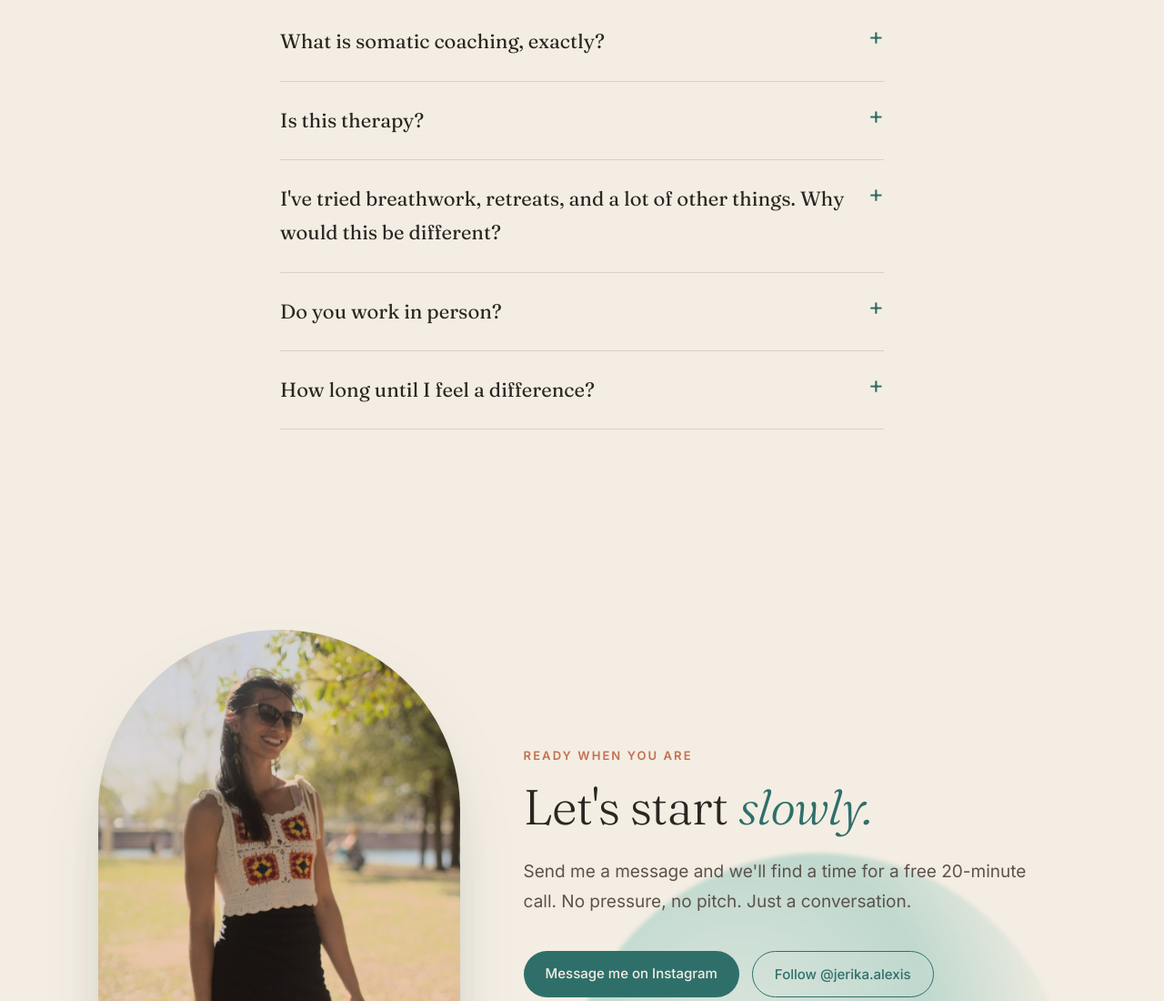
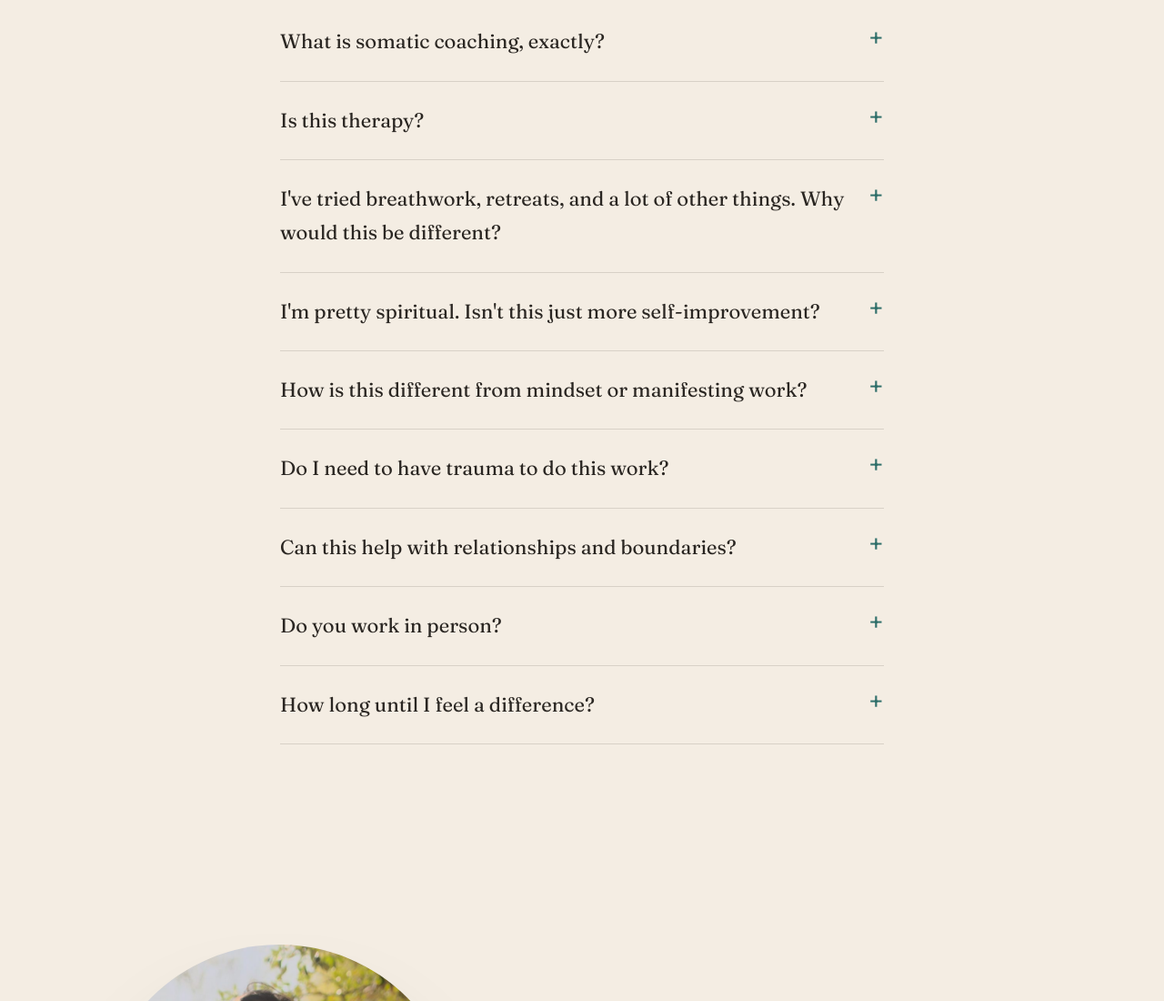
Before and after one commit to bobpeckiv/jerika, a plain HTML site: page index.html in a window 1280 px wide. Shown: the part 5786-6886 px from the top of the page at 91% size. Drawn offline with Linux system fonts and the light colour scheme.

Commit message:
Add FAQs on spiritual bypassing, mindset work, trauma, and boundaries
Co-Authored-By: Claude Opus 5.5 <noreply@anthropic.com>
Claude-Session: https://claude.ai/code/session_01NfpG3Apumvs4d6uPCCQpud

```diff
--- a/index.html
+++ b/index.html
@@ -310,6 +310,10 @@
     <details class="reveal"><summary>What is somatic coaching, exactly?</summary><p>It's coaching that works with your body and nervous system instead of only your thoughts. Rather than trying to think your way out of anxiety or shutdown, we learn to notice and gently shift the physiology underneath them.</p></details>
     <details class="reveal"><summary>Is this therapy?</summary><p>No. Somatic coaching isn't therapy or medical treatment, and it doesn't replace care from a licensed professional. Many people do this work alongside therapy, and I'm always happy to talk about what kind of support fits you best.</p></details>
     <details class="reveal"><summary>I've tried breathwork, retreats, and a lot of other things. Why would this be different?</summary><p>Many intense practices open things up quickly but don't teach your system how to hold what comes up. This work is deliberately slow and foundational. It's less dramatic in the moment and far more durable over time.</p></details>
+    <details class="reveal"><summary>I'm pretty spiritual. Isn't this just more self-improvement?</summary><p>It's closer to the opposite. A lot of us learned to use beautiful spiritual language to explain away what our bodies were actually telling us, staying in places and relationships that were quietly hurting us because we could frame it as growth. This work brings the body back into the conversation. Your spirituality gets to stay. It just stops being a way to skip over what you feel.</p></details>
+    <details class="reveal"><summary>How is this different from mindset or manifesting work?</summary><p>Plenty of people are told that if they just change their thoughts or their frequency, everything else follows. Real change is usually less glamorous than that. Your nervous system needs repetition, safety, and time, and so does your life. I'd rather be honest about the work it takes than sell you a shortcut.</p></details>
+    <details class="reveal"><summary>Do I need to have trauma to do this work?</summary><p>No. Not everyone is carrying something heavy, and I'm not here to turn your life into a diagnosis. Some people come because they feel stuck in old patterns. Others just want more ease in their body, steadier relationships, or a better sense of their own yes and no. If you're curious, that's reason enough.</p></details>
+    <details class="reveal"><summary>Can this help with relationships and boundaries?</summary><p>Very often, yes. People are always giving off signals about how they're really doing, and a dysregulated system tends to miss those signals or talk itself out of them. As your capacity grows, it gets easier to notice how someone actually makes you feel, to let trust be earned over time, and to say no without spiraling.</p></details>
     <details class="reveal"><summary>Do you work in person?</summary><p>Sessions are online, so you can join from anywhere. I'm based in Austin, so reach out if you're local and would like to talk about meeting in person.</p></details>
     <details class="reveal"><summary>How long until I feel a difference?</summary><p>Some people notice small shifts right away, like breathing a little easier or sleeping a bit better. Deeper changes tend to unfold over months. It isn't linear, and that's normal.</p></details>
   </div>
```
